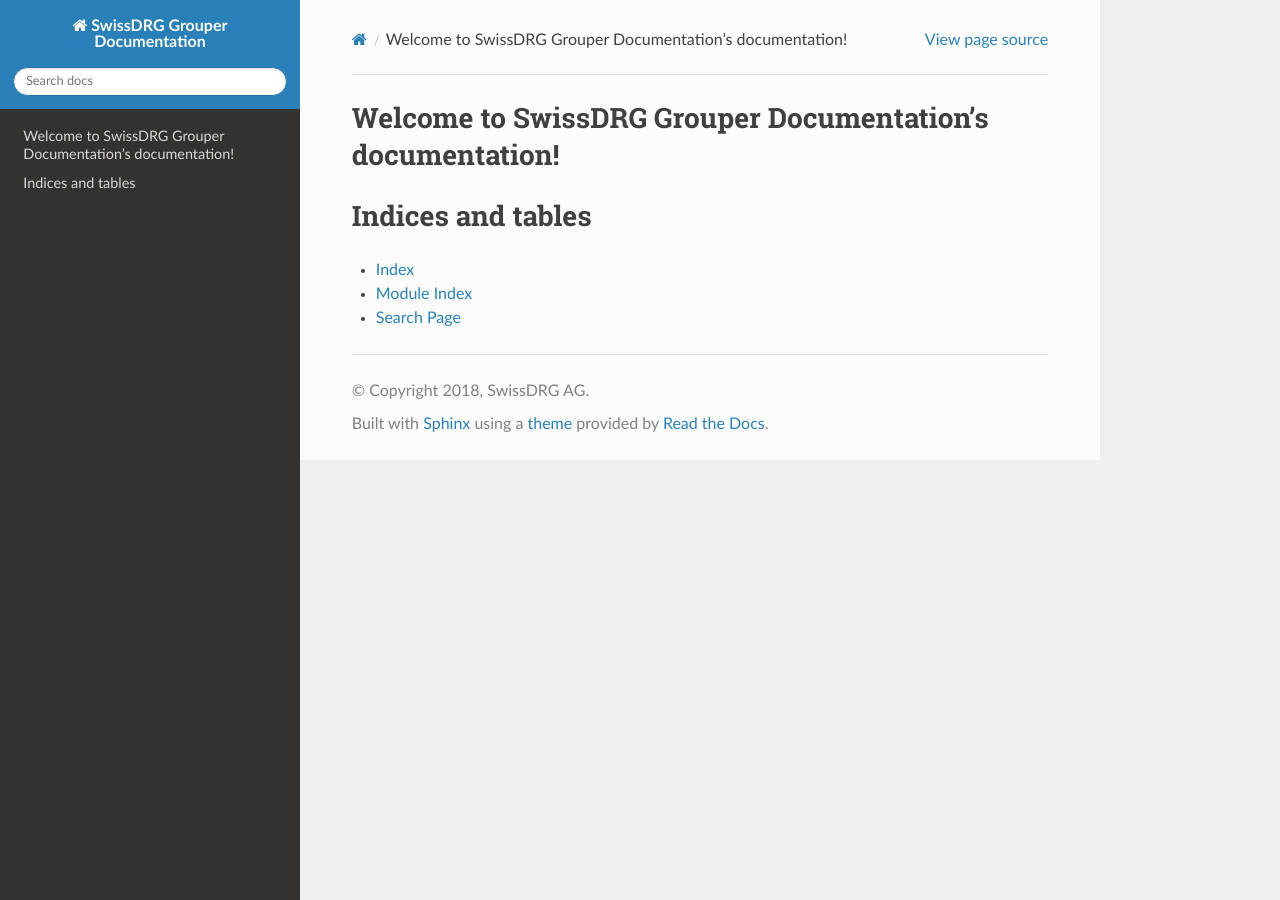
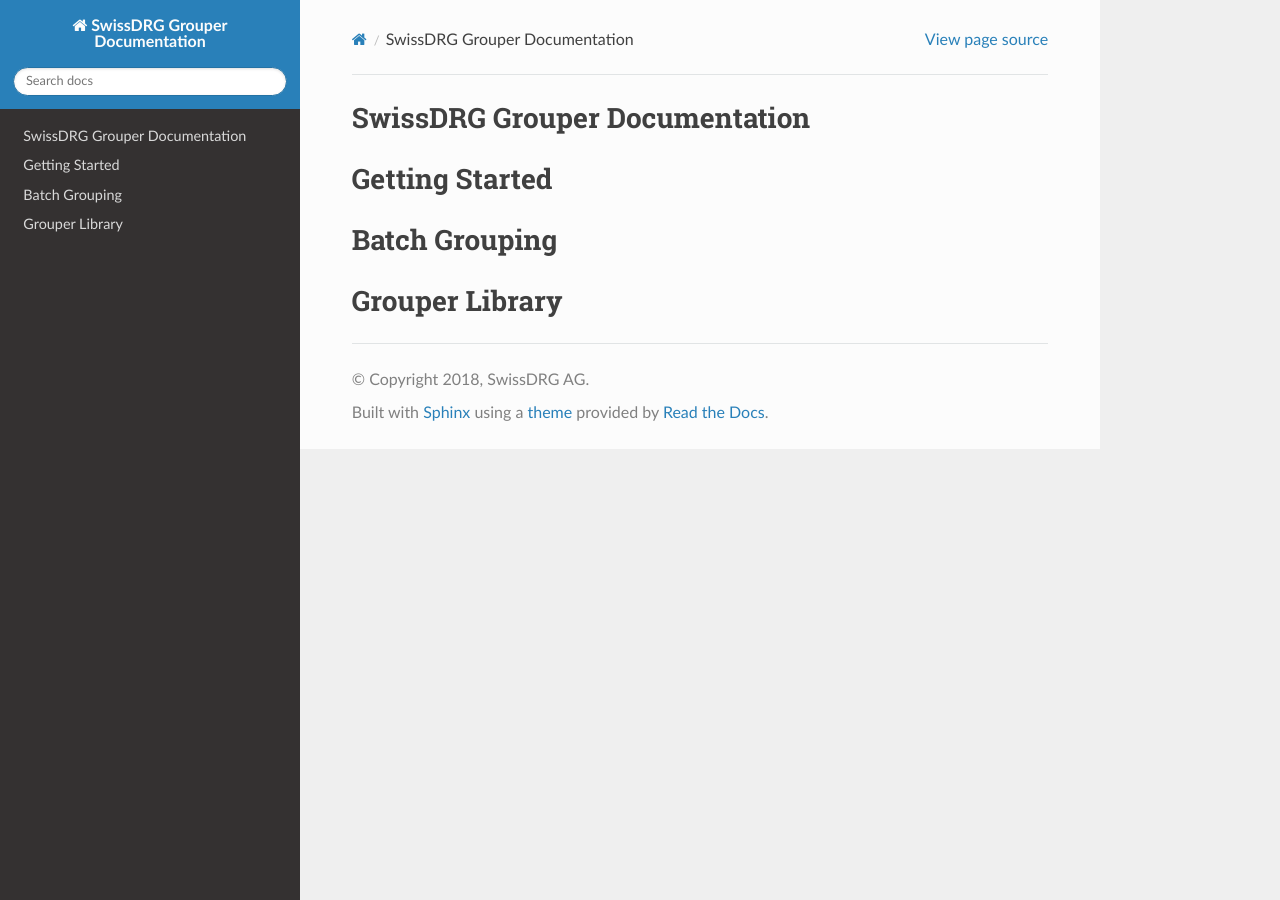
Before and after one commit to HappyEmu/grouper-rtd, a Sphinx documentation site: the page built from source/index.rst, in a window 1280 px wide. Built offline with Sphinx 7.4.7 and the Read the Docs theme 2.0.0, drawn with Linux system fonts in a browser that asks for light colours.

Commit message:
Add some sections

```diff
--- a/source/index.rst
+++ b/source/index.rst
@@ -3,18 +3,19 @@
    You can adapt this file completely to your liking, but it should at least
    contain the root `toctree` directive.
 
-Welcome to SwissDRG Grouper Documentation's documentation!
-==========================================================
+SwissDRG Grouper Documentation
+==============================
 
 .. toctree::
    :maxdepth: 2
    :caption: Contents:
 
+Getting Started
+===============
 
 
-Indices and tables
-==================
+Batch Grouping
+==============
 
-* :ref:`genindex`
-* :ref:`modindex`
-* :ref:`search`
+Grouper Library
+===============
```
